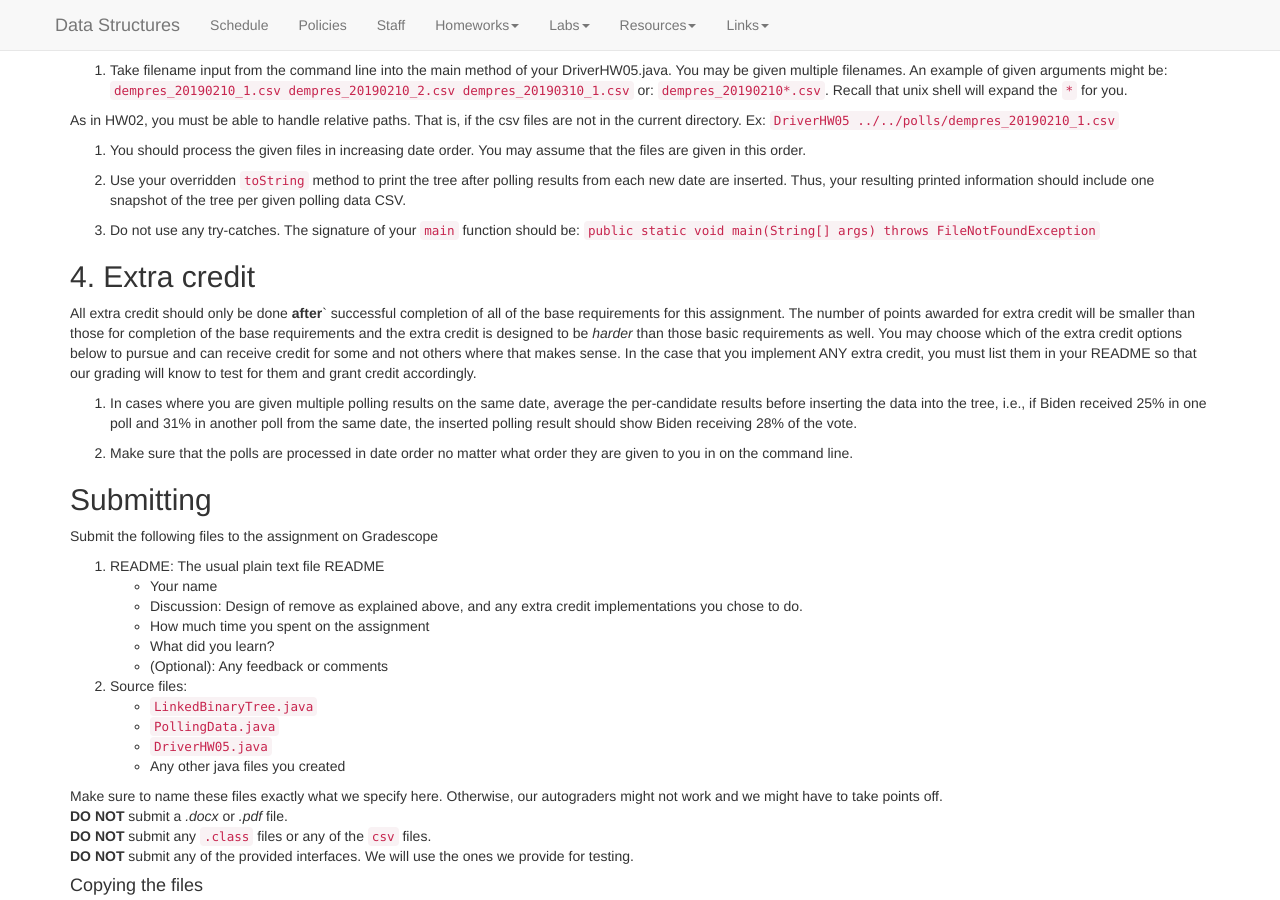
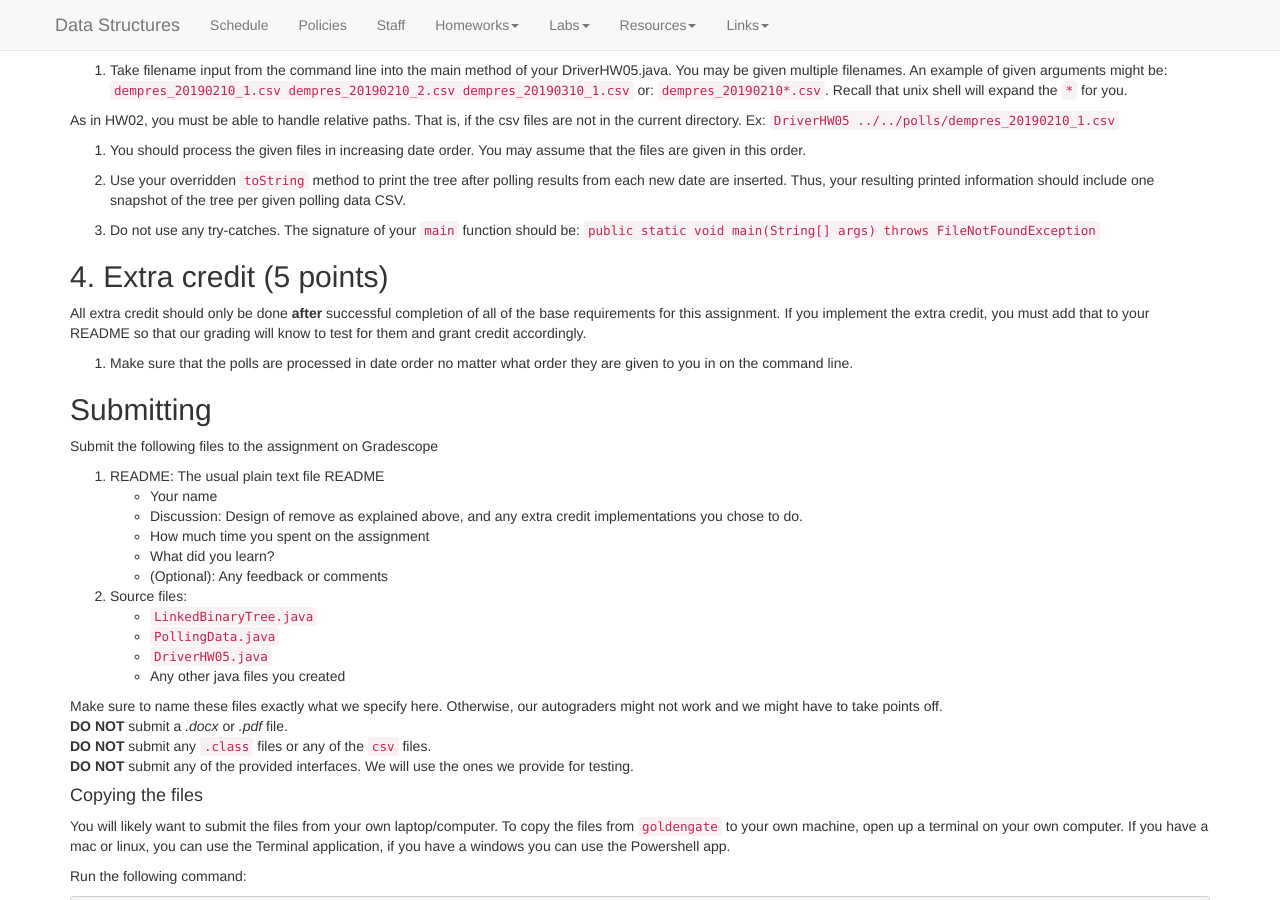
Before and after one commit to kalte0/BMC-CS-151.github.io, a Jekyll site: the page built from hws/HW05.md, in a window 1280 px wide and 900 px high, scrolled down 1904 px. Built offline with Jekyll 4.4.1, drawn with Linux system fonts in a browser that asks for light colours; nearby versions of some CDN libraries.

Commit message:
Update HW05.md

```diff
--- a/hws/HW05.md
+++ b/hws/HW05.md
@@ -210,22 +210,13 @@ should include one snapshot of the tree per given polling data CSV.
 
 5. Do not use any try-catches. The signature of your `main` function should be: `public static void main(String[] args) throws FileNotFoundException`
 
-## 4. Extra credit
-All extra credit should only be done **after**` successful completion of all of the base
-requirements for this assignment. The number of points awarded for extra credit
-will be smaller than those for completion of the base requirements and the extra
-credit is designed to be <i>harder</i> than those basic requirements as well. You may
-choose which of the extra credit options below to pursue and can receive credit
-for some and not others where that makes sense. In the case that you implement
-ANY extra credit, you must list them in your README so that our grading will
+## 4. Extra credit (5 points)
+All extra credit should only be done **after** successful completion of all of the base
+requirements for this assignment. If you implement
+the extra credit, you must add that to your README so that our grading will
 know to test for them and grant credit accordingly.
 
-1. In cases where you are given multiple polling results on the same date,
-average the per-candidate results before inserting the data into the tree, i.e., if
-Biden received 25% in one poll and 31% in another poll from the same date,
-the inserted polling result should show Biden receiving 28% of the vote.
-
-2. Make sure that the polls are processed in date order no matter what order
+1. Make sure that the polls are processed in date order no matter what order
 they are given to you in on the command line.
 
 
```
